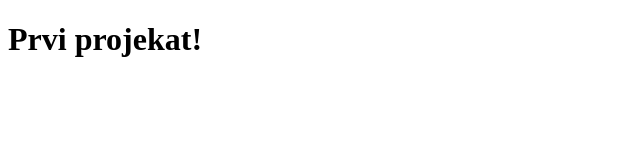
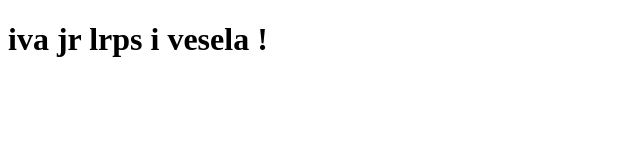
Before and after one commit to sbogdan01/projekat1, a plain HTML site: page index.html in a window 1280 px wide. Shown: the whole page, without its empty margins (0-640 px from the left). Drawn offline with Linux system fonts and the light colour scheme.

Commit message:
promena je u naslovu

```diff
--- a/index.html
+++ b/index.html
@@ -7,7 +7,7 @@
   <body>
 
 
-    <h1>Prvi projekat!</h1>
+    <h1>iva jr lrps i vesela !</h1>
 
   </body>
 </html>
```
